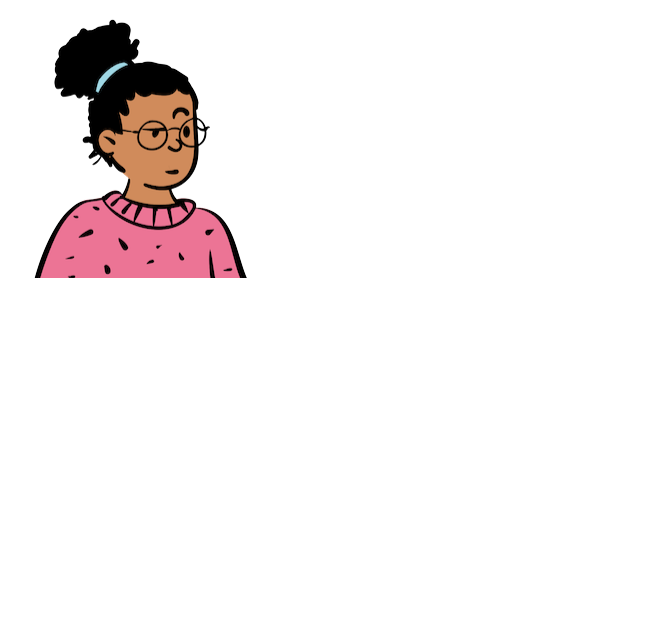
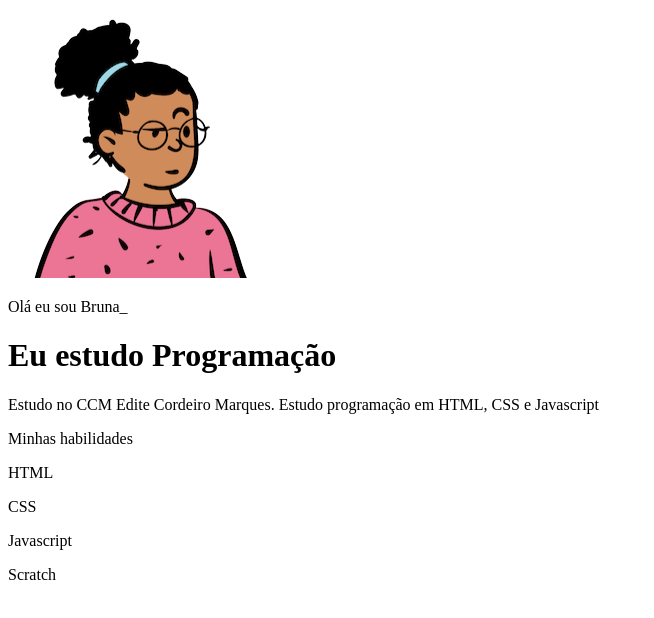
Before and after one commit to brunaeurichh/portfolio, a plain HTML site: page index.html in a window 1280 px wide. Shown: the whole page, without its empty margins (0-654 px from the left). Drawn offline with Linux system fonts and the light colour scheme.

Commit message:
paragrafo

```diff
--- a/index.html
+++ b/index.html
@@ -8,5 +8,16 @@
 </head>
 <body>
    <img src="img/avatar-perfil.png" alt="avatar da Bruna">
+   <p>Olá eu sou Bruna_</p>
+   <h1>Eu estudo Programação</h1>
+   <p>Estudo no CCM Edite Cordeiro Marques. Estudo programação em HTML, CSS e Javascript</p>
+   <p>Minhas habilidades</p>
+   <div>
+        <p>HTML</p>
+        <P>CSS</P>
+        <p>Javascript</p>
+        <p>Scratch</p>
+
+   </div>
 </body>
 </html>
```
